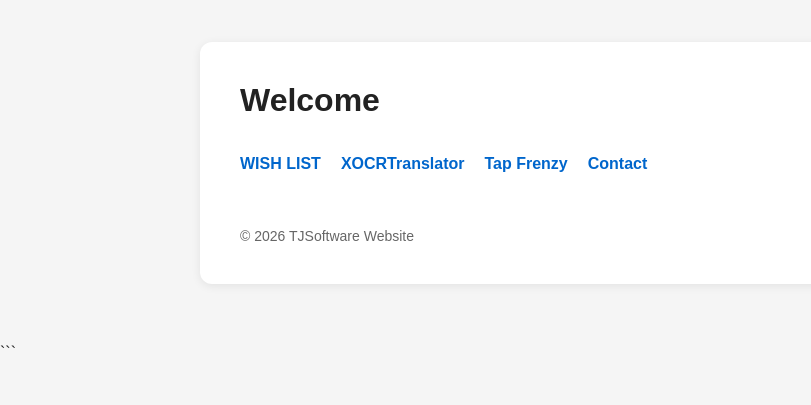
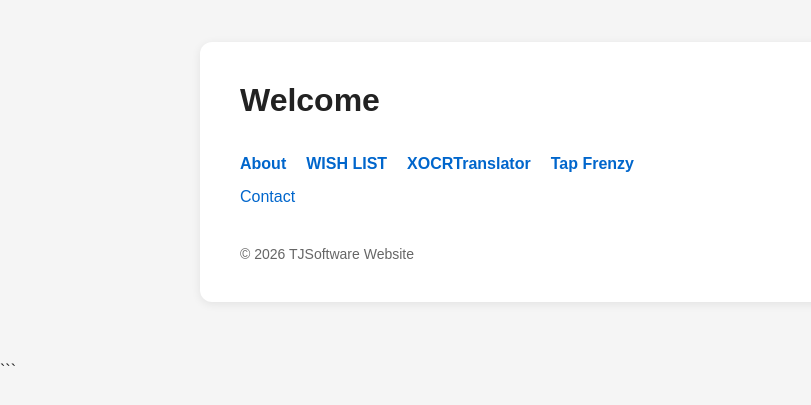
Before and after one commit to tjsoftware0-dot/tjsoftware0.github.io, a plain HTML site: page index.html in a window 1280 px wide. Shown: the part 115-520 px from the top of the page, without its empty margins (0-811 px from the left). Drawn offline with Linux system fonts and the light colour scheme.

Commit message:
Update index.html

```diff
--- a/index.html
+++ b/index.html
@@ -78,11 +78,13 @@
     <h1>Welcome</h1>
 
     <nav class="navbar">
+      <a href="Tjsoftware-About-Page.html">About</a>
       <a href="wish-list-privacy-policy.html">WISH LIST</a>
       <a href="Xocrtranslator-privacy-policy.html">XOCRTranslator</a>
       <a href="Tap-Frenzy-privacy-policy.html">Tap Frenzy</a>
-      <a href="contact.html">Contact</a>
     </nav>
+
+     <a href="contact.html">Contact</a>
 
     <footer>
       © 2026 TJSoftware Website
```
